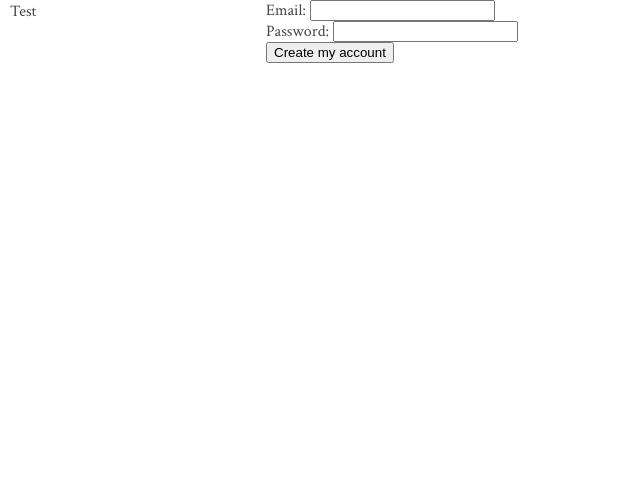
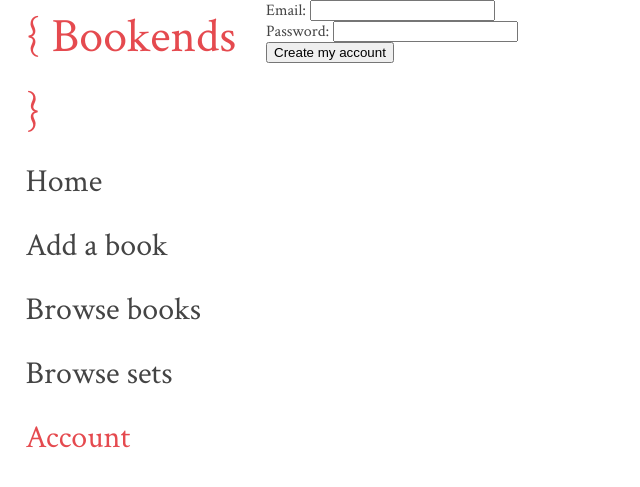
Before and after one commit to billjedi/bookends, a Flask app: page /accounts/create in a window 1280 px wide. Shown: the top 487 px of the page, without its empty margins (0-640 px from the left). Run offline with Flask 2, Linux system fonts and the light colour scheme; parts of the project's set-up code (start-up, migrations or seed data) failed here and were passed over.

Commit message:
Mostly nav stuff

```diff
--- a/bookends/static/css/bookends.css
+++ b/bookends/static/css/bookends.css
@@ -47,37 +47,6 @@ a:hover {
     border-bottom: 1px dotted;
 }
 
-.header h1 {
-    margin-top: 10px;
-}
-.header img {
-    margin-top: 30px;
-    border-radius: 50%;
-}
-
-.welcome {
-    font-size: 2em;
-    margin-top: 30px;
-    padding-left: 15px;
-    position: relative;
-    top: -1em;
-}
-
-.content {
-    margin-left: auto;
-    margin-right: auto;
-}
-
-.nav-bar {
-    background: #FFF;
-    border-bottom: 3px solid #e54a4f;
-    padding: 15px 0;
-}
-
-.nav-bar a {
-    font-size: 2em;
-}
-
 .book-card {
     padding: 10px 0;
     line-height: 1.2em;
@@ -91,3 +60,23 @@ a:hover {
 .book-card .author {
     padding-left: 5px;
 }
+
+.nav-link {
+    font-size: 2em;
+    border: none;
+    color: #444;
+    line-height: 2em;
+}
+
+.nav-active {
+    color: #e54a4f;
+}
+
+#navigation {
+    padding-left: 2%;
+}
+
+#branding-text {
+    font-size: 3em;
+    color: #e54a4f;
+}
--- a/bookends/templates/app_layout.html
+++ b/bookends/templates/app_layout.html
@@ -1,3 +1,4 @@
+{%- from "macros.html" import nav_link with context -%}
 <!DOCTYPE html>
 <html lang="en">
     <head>
@@ -7,20 +8,19 @@
         <link rel="stylesheet" href="{{ url_for('static', filename='css/bookends.css') }}" />
     </head>
     <body>
-        <div class="row">
-            <div id="navigation" class="grid-20">
-                <!-- LOGO / AVATAR !-->
-                <!-- HOME !-->
-                <!-- ADD A BOOK !-->
-                <!-- BROWSE BOOKS !-->
-                <!-- BROWSE SETS !-->
-                <!-- ACCOUNT !-->
-                <p>Test</p>
-            </div>
-            <div id="content-area" class="grid-80">
-            {% block body %}
-            {% endblock %}
-            </div>
+        <div id="navigation" class="grid-20">
+            <p id="branding-text">{ Bookends }</p>
+            <ul id="nav">
+                {{ nav_link('index', 'Home') }}
+                {{ nav_link('add_book', 'Add a book') }}
+                {{ nav_link('books', 'Browse books') }}
+                {{ nav_link('sets', 'Browse sets') }}
+                {{ nav_link('account_email', 'Account', account=True) }}
+            </ul>
+        </div>
+        <div id="content-area" class="grid-80">
+        {% block body %}
+        {% endblock %}
         </div>
     </body>
 </html>
--- a/bookends/templates/macros.html
+++ b/bookends/templates/macros.html
@@ -22,3 +22,19 @@
     <em>{{ list[-1] }}</em>
 {% endif %}
 {% endmacro %}
+
+{% macro nav_link(endpoint, text, account=False) %}
+{% if account %}
+    {%- if request.endpoint.count('account') %}
+        <a href="{{ url_for(endpoint) }}"><li class="nav-link nav-active">{{text}}</li></a>
+    {% else %}
+        <a href="{{ url_for(endpoint) }}"><li class="nav-link">{{text}}</li></a>
+    {% endif %}
+{% else %}
+    {%- if request.endpoint.endswith(endpoint) %}
+        <a href="{{ url_for(endpoint) }}"><li class="nav-link nav-active">{{text}}</li></a>
+    {% else %}
+        <a href="{{ url_for(endpoint) }}"><li class="nav-link">{{text}}</li></a>
+    {%- endif %}
+{% endif %}
+{% endmacro %}
```
